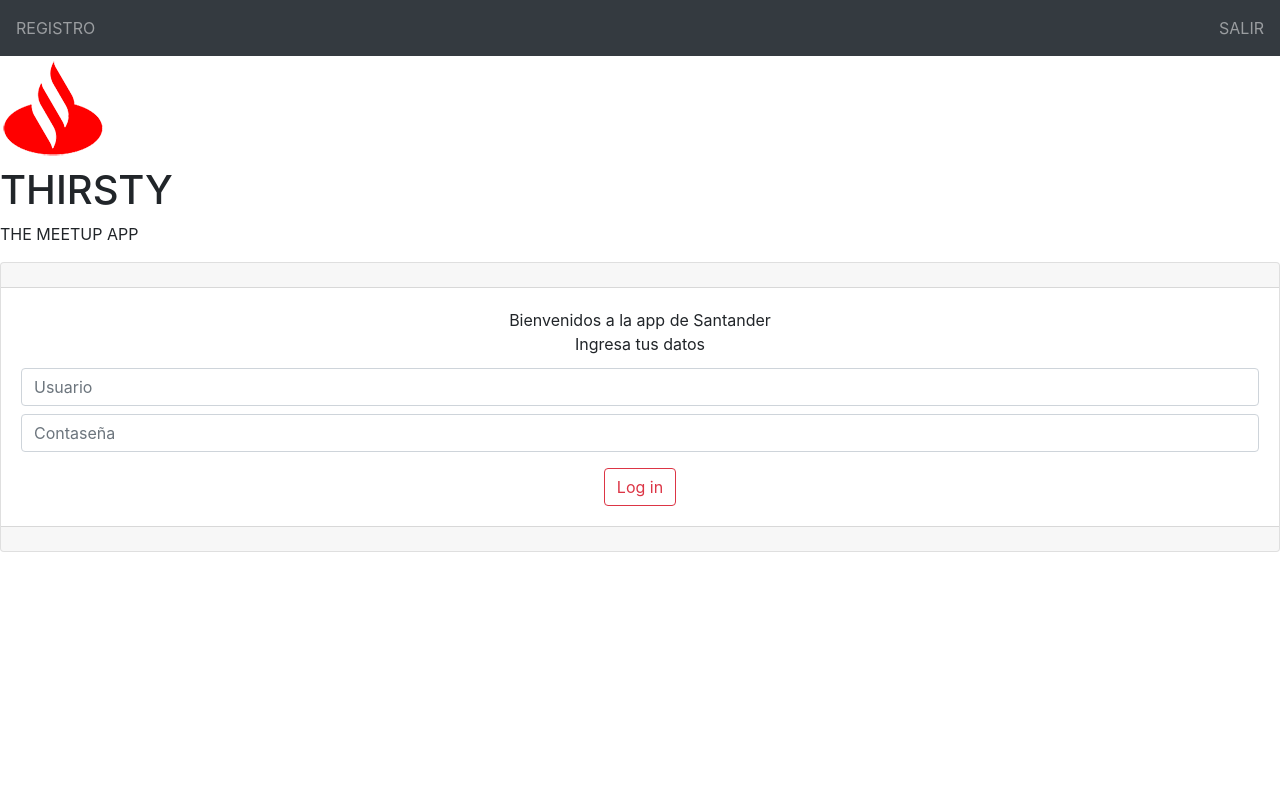
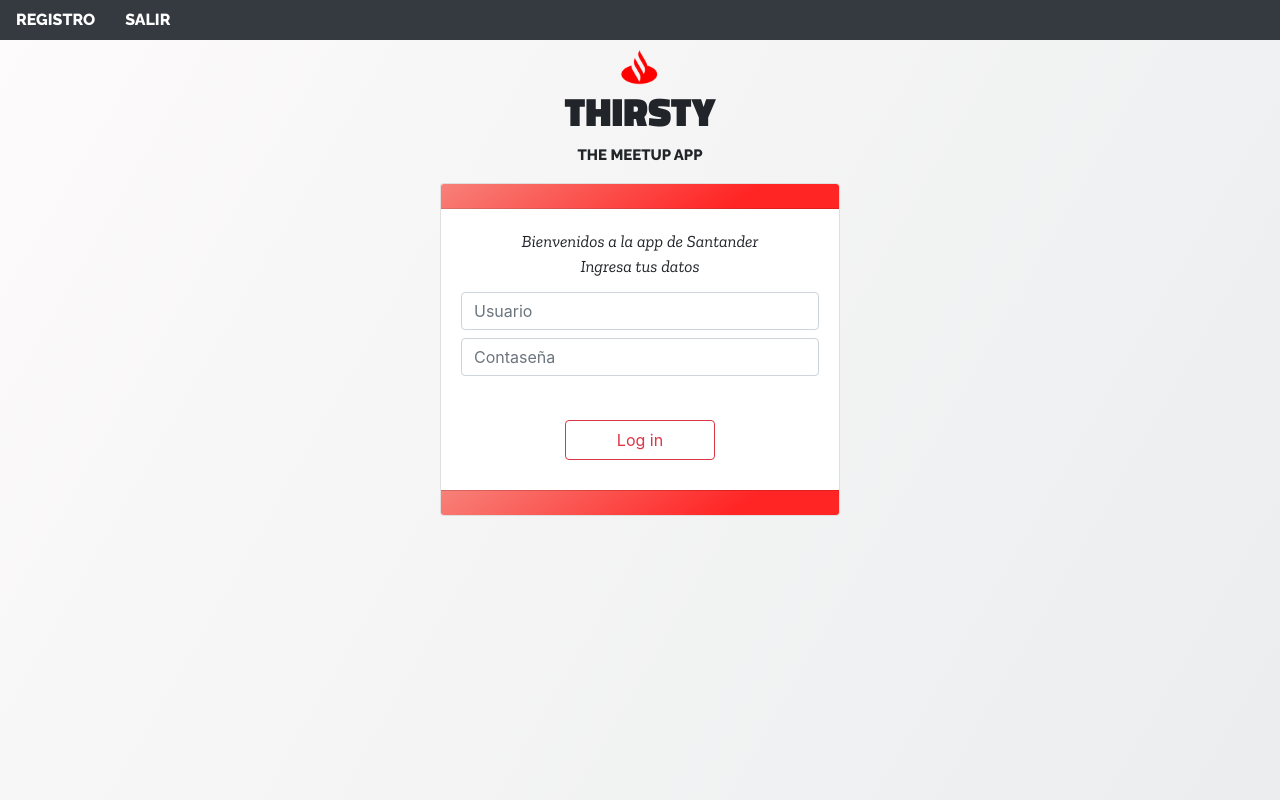
Before and after one commit to valubehrend1/Santander-, a plain HTML site: page index.html in a window 1280 px wide. Drawn offline with nearby package versions, Linux system fonts and the light colour scheme; the site is published under a folder, as on GitHub Pages, so addresses that start at the root find nothing.

Commit message:
Cambio 1

```diff
--- a/index.html
+++ b/index.html
@@ -10,17 +10,17 @@
 <!--BOOSTRAP-->
     <link rel="stylesheet" href="https://maxcdn.bootstrapcdn.com/bootstrap/4.0.0/css/bootstrap.min.css" integrity="sha384-Gn5384xqQ1aoWXA+058RXPxPg6fy4IWvTNh0E263XmFcJlSAwiGgFAW/dAiS6JXm" crossorigin="anonymous">
     <!--CSS-->
-    <link rel="stylesheet" href="/css/style.css">
+    <link rel="stylesheet" href="./css/style.css">
     <!--MY JS-->
-    <script defer src="/js/index.js"></script>
+    <script defer src="./js/index.js"></script>
     <title>Thirsty</title>
 </head>
 <body>
 
  <!--NAVBAR-->
     <nav class="navbar navbar-dark bg-dark">
-        <a class="navbar-text" href="/html/registro.html">REGISTRO</a>
-        <a class="navbar-text" href="/index.html">SALIR</a>
+        <a class="navbar-text" href="./html/registro.html">REGISTRO</a>
+        <a class="navbar-text" href="./index.html">SALIR</a>
     </nav>
 
     <div class="calc-container">
```
